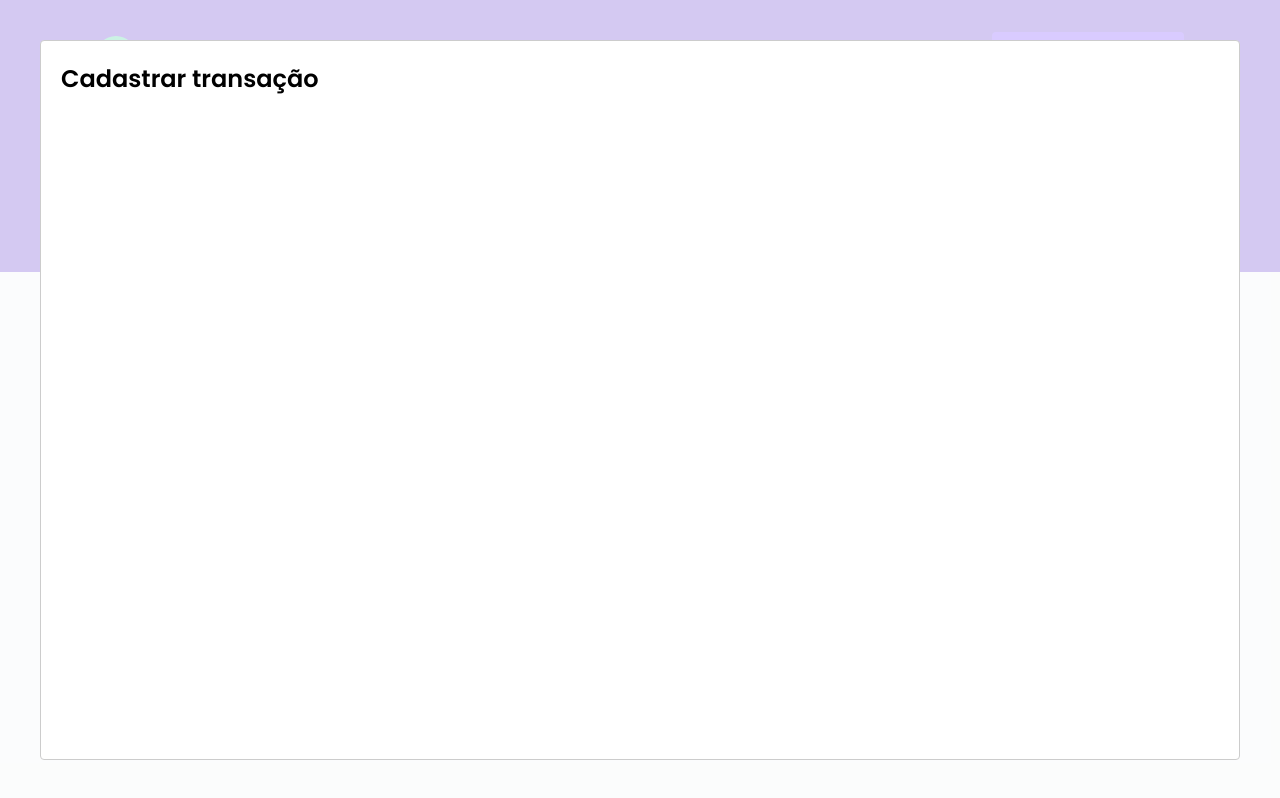
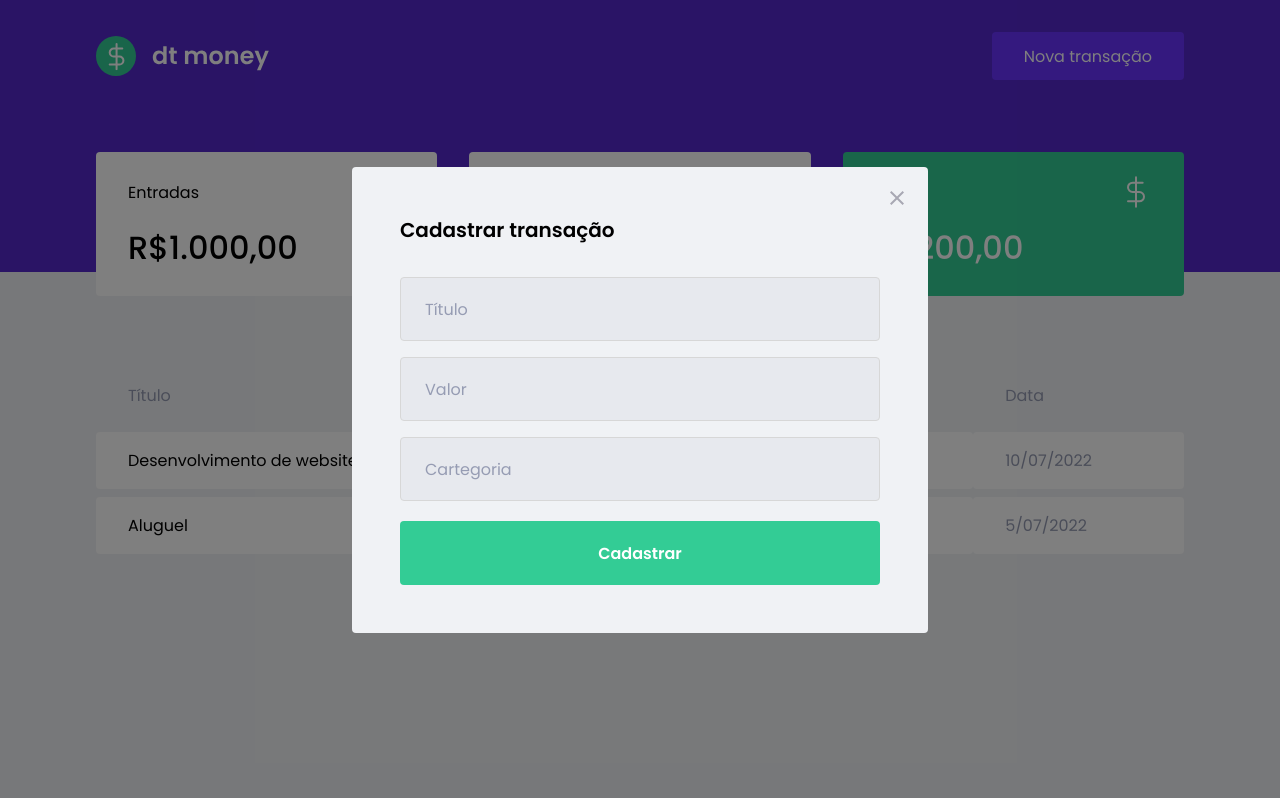
Before and after one commit to JJtankevans/DtMoney, a React (Create React App) app: page / in a window 1280 px wide. Both pictures are taken after a click on the button "Nova transação". Built offline with nearby package versions, Linux system fonts and the light colour scheme; no server answers; what miragejs would draw is missing.

Commit message:
Adicionando a estilização do modal

```diff
--- a/src/components/NewTransactionModal/index.tsx
+++ b/src/components/NewTransactionModal/index.tsx
@@ -1,4 +1,5 @@
 import Modal from 'react-modal';
+import closeImg from '../../assets/close.svg';
 import { Container } from './styles';
 
 interface NewTransactionModalProps {
@@ -11,8 +12,22 @@
         <Modal
             isOpen={isOpen}
             onRequestClose={onRequestClose}
+            overlayClassName="react-modal-overlay"
+            className="react-modal-content"
         >
-            <h2>Cadastrar transação</h2>
+            <button type='button' onClick={onRequestClose} className="react-modal-close">
+                <img src={closeImg} alt="Fechar modal" />
+            </button>
+
+            <Container>
+                <h2>Cadastrar transação</h2>
+
+                <input placeholder='Título' />
+                <input type="number" placeholder='Valor'/>
+                <input placeholder='Cartegoria' />
+
+                <button type="submit">Cadastrar</button>
+            </Container>
         </Modal>
     );
 }
--- a/src/components/NewTransactionModal/styles.ts
+++ b/src/components/NewTransactionModal/styles.ts
@@ -1,5 +1,49 @@
 import styled from "styled-components";
 
-export const Container = styled.div`
+export const Container = styled.form`
+    h2 {
+        color: var(--text-title);
+        font-size: 1.25rem;
+        margin-bottom: 2rem;
+    }
 
+    input {
+        width: 100%;
+        padding: 0 1.5rem;
+        height: 4rem;
+        border-radius: 0.25rem;
+
+        border: 1px solid #d7d7d7;
+        background: #e7e9ee;
+
+        font-weight: 400;
+        font-size: 1rem;
+
+        &::placeholder {
+            color: var(--text-body);
+        }
+
+        & + input {
+            margin-top: 1rem;
+        }
+    }
+
+    button[type="submit"] {
+        width: 100%;
+        padding: 0 1.5rem;
+        height: 4rem;
+        background: var(--green);
+        color: #FFF;
+        border-radius: 0.25rem;
+        border: 0;
+        font-size: 1rem;
+        margin-top: 1.25rem;
+        font-weight: 600;
+
+        transition: filter 0.3s;
+
+        &:hover {
+            filter: brightness(0.9);
+        }
+    }
 `;
--- a/src/styles/global.ts
+++ b/src/styles/global.ts
@@ -60,4 +60,41 @@
         opacity: 0.6;
         cursor: not-allowed;
     }
+
+    .react-modal-overlay {
+        background: rgba(0, 0, 0, 0.5);
+
+        position: fixed;
+        top: 0;
+        bottom: 0;
+        right: 0;
+        left: 0;
+
+        display: flex;
+        align-items: center;
+        justify-content: center;
+    }
+
+    .react-modal-content {
+        width: 100%;
+        max-width: 576px;
+        background: var(--background);
+        padding: 3rem;
+        position: relative;
+        border-radius: 0.25rem;
+    }
+
+    .react-modal-close {
+        position: absolute;
+        right: 1.5rem;
+        top: 1.5rem;
+        border: 0;
+        background: transparent;
+
+        transition: filter 0.2s;
+
+        &:hover {
+            filter: brightness(0.8);
+        }
+    }
 `;
```
